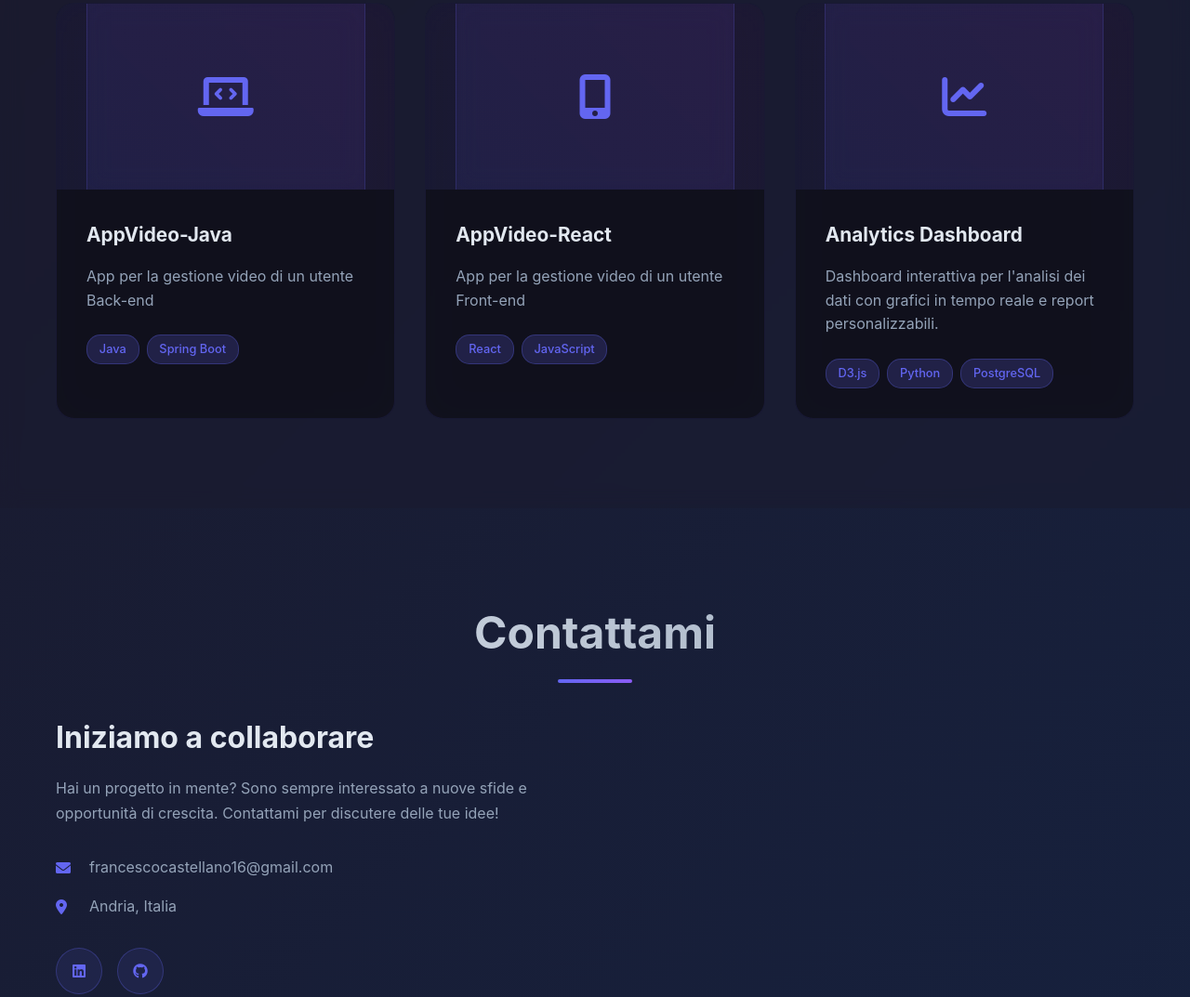
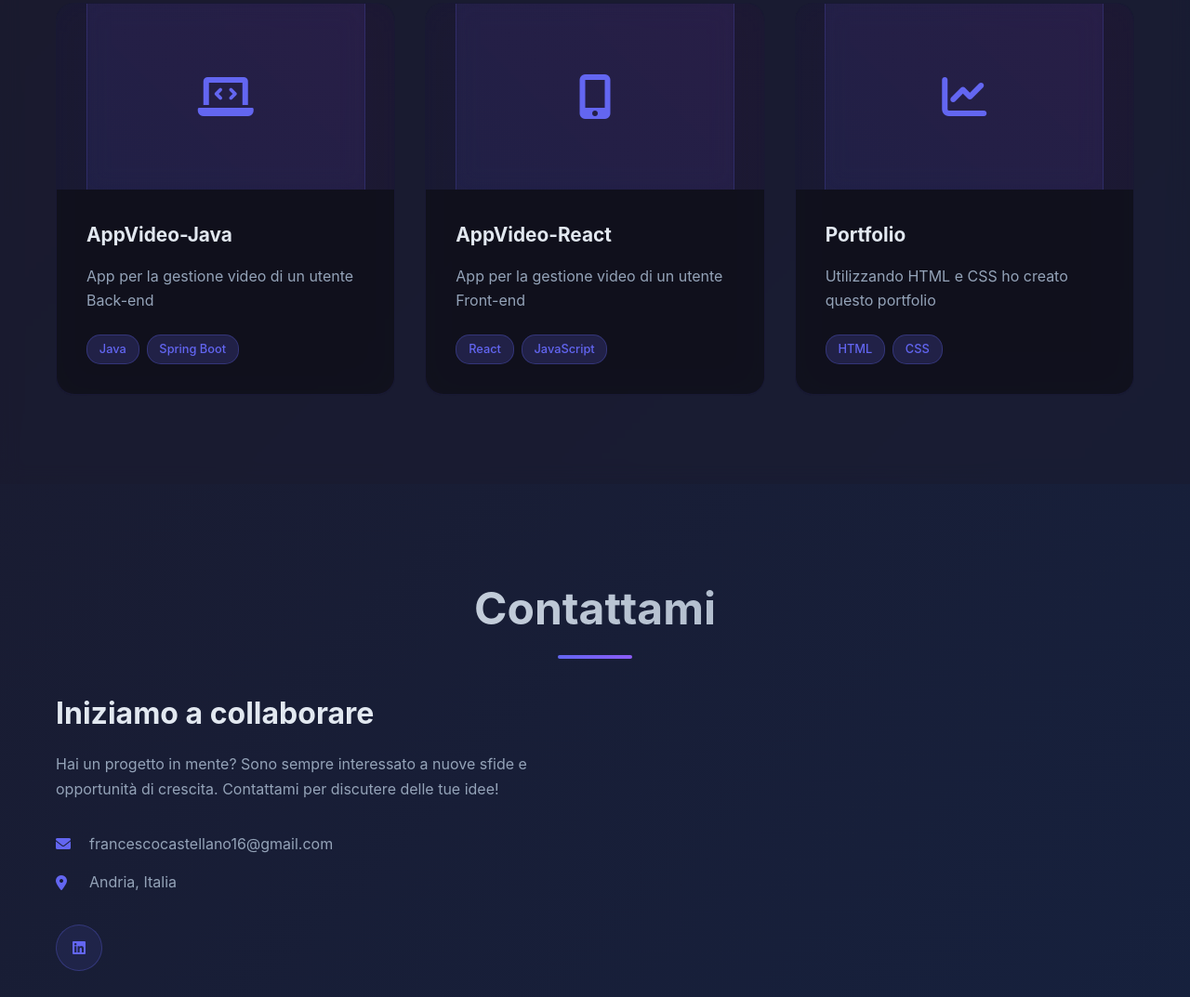
Before and after one commit to FrancescoCast/portfolio, a plain HTML site: page index.html in a window 1280 px wide. Shown: the part 2788-3861 px from the top of the page at 93% size. Drawn offline with Linux system fonts and the light colour scheme.

Commit message:
Aggiorna codice

```diff
--- a/index.html
+++ b/index.html
@@ -206,18 +206,16 @@
                         </div>
                         <div class="project-overlay">
                             <div class="project-links">
-                                <a href="#" class="project-link"><i class="fas fa-external-link-alt"></i></a>
-                                <a href="#" class="project-link"><i class="fab fa-github"></i></a>
+                                <a href="https://github.com/FrancescoCast/portfolio.git" class="project-link"><i class="fab fa-github"></i></a>
                             </div>
                         </div>
                     </div>
                     <div class="project-info">
-                        <h3>Analytics Dashboard</h3>
-                        <p>Dashboard interattiva per l'analisi dei dati con grafici in tempo reale e report personalizzabili.</p>
+                        <h3>Portfolio</h3>
+                        <p>Utilizzando HTML e CSS ho creato questo portfolio</p>
                         <div class="project-tech">
-                            <span class="tech-tag">D3.js</span>
-                            <span class="tech-tag">Python</span>
-                            <span class="tech-tag">PostgreSQL</span>
+                            <span class="tech-tag">HTML</span>
+                            <span class="tech-tag">CSS</span>
                         </div>
                     </div>
                 </div>
@@ -247,7 +245,6 @@
 
                     <div class="social-links">
                         <a href="https://www.linkedin.com/in/francesco-castellano-413676318/" class="social-link"><i class="fab fa-linkedin"></i></a>
-                        <a href="#" class="social-link"><i class="fab fa-github"></i></a>
                     </div>
                 </div>
 
```
